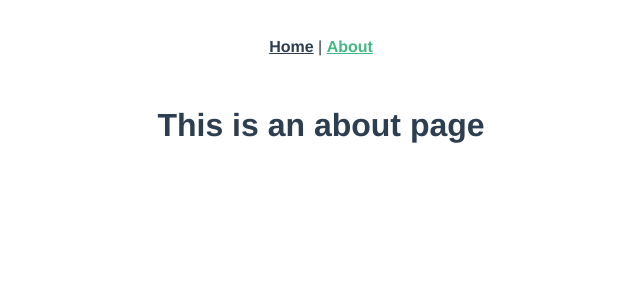
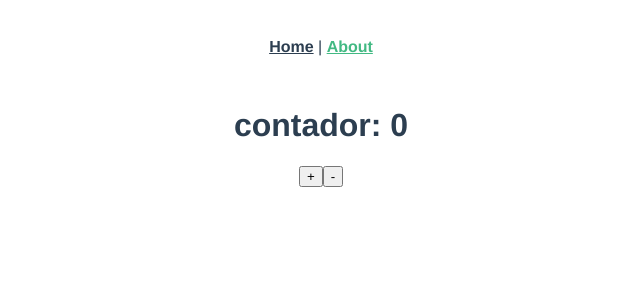
Before and after one commit to KarenCCEO/compositionAPI, a Vue app: page /about in a window 1280 px wide. Shown: the top 300 px of the page, without its empty margins (319-959 px from the left). Built offline with nearby package versions, Linux system fonts and the light colour scheme.

Commit message:
composition api para botones aumentar y disminuir

```diff
--- a/src/views/AboutView.vue
+++ b/src/views/AboutView.vue
@@ -1,5 +1,22 @@
 <template>
   <div class="about">
-    <h1>This is an about page</h1>
+    <h1>contador: {{contador}}</h1>
+    <button @click="aumentar">+</button>
+    <button @click="disminuir">-</button>
   </div>
 </template>
+<script>
+import { ref } from '@vue/reactivity';
+export default {
+  setup(){
+    const contador = ref(0);
+    const aumentar = () =>{
+      contador.value ++
+    }
+    const disminuir = () =>{
+      contador.value --
+    }
+    return{contador, aumentar, disminuir}
+  }
+}
+</script>
--- a/src/views/HomeView.vue
+++ b/src/views/HomeView.vue
@@ -1,18 +1,30 @@
 <template>
   <div class="home">
-    <img alt="Vue logo" src="../assets/logo.png">
-    <HelloWorld msg="Welcome to Your Vue.js App"/>
+    <h1>Contador:{{contador}}</h1>
+    <button @click="aumentar">+</button>
+    <button @click="disminuir">-</button>
   </div>
 </template>
 
 <script>
-// @ is an alias to /src
-import HelloWorld from '@/components/HelloWorld.vue'
+
+
 
 export default {
-  name: 'HomeView',
-  components: {
-    HelloWorld
+  data(){
+    return{
+      contador: 0
+    }
+
+  },
+  methods:{
+    aumentar(){
+      this.contador ++
+    },
+    disminuir(){
+      this.contador --
+    }
   }
+
 }
 </script>
```
